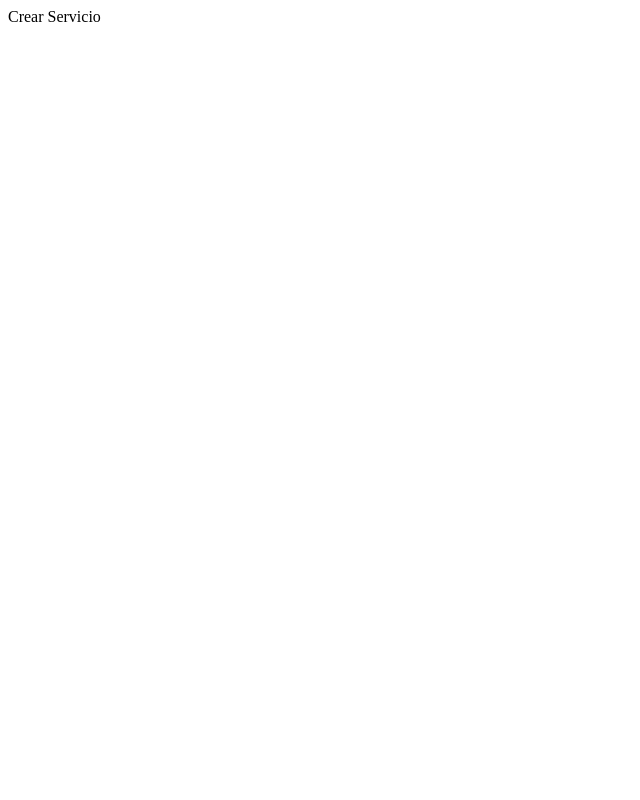
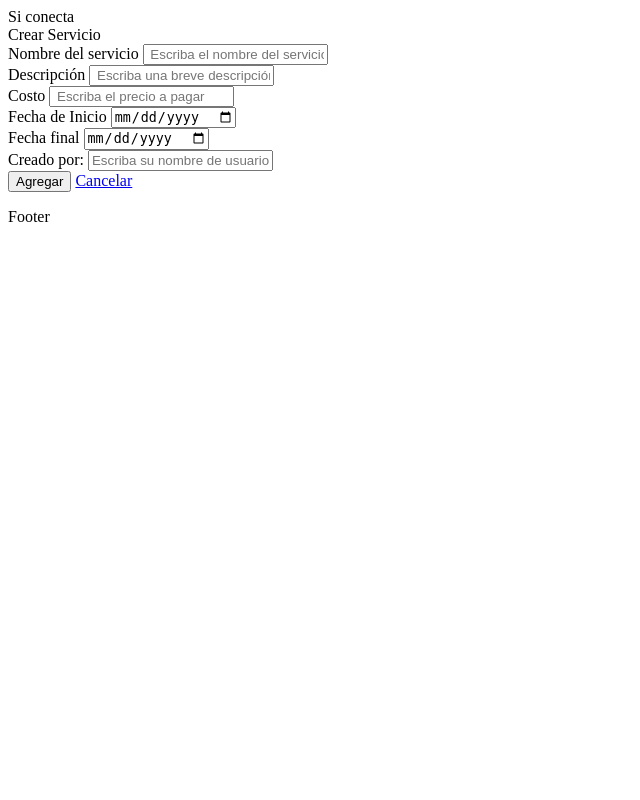
Before and after one commit to DayElvir/Regi_Proyect, a PHP site: page /Modulos/servicios/crear.php in a window 1280 px wide. Before the commit the part shown is almost empty. Shown: the whole page, without its empty margins (0-640 px from the left). Run offline with PHP 8.4, Linux system fonts and the light colour scheme.

Commit message:
actualizacion

```diff
--- a/Modulos/servicios/crear.php
+++ b/Modulos/servicios/crear.php
@@ -1 +1,125 @@
-Crear Servicio
+
+<?php
+
+include("../../conexionbd.php");
+
+if($_POST){
+   //Almacenacion de datos o recepcion
+   $nombre=isset($_POST["nombre"]) ? $_POST["nombre"] :"";
+   $descripcion=isset($_POST["descripcion"]) ? $_POST["descripcion"] :"";
+   $costo=isset($_POST["costo"]) ? $_POST["costo"] :"";
+   $inicio=isset($_POST["inicio"]) ? $_POST["inicio"] :"";
+   $final=isset($_POST["final"]) ? $_POST["final"] :"";
+   $creacion=isset($_POST["creacion"]) ? $_POST["creacion"] :"";
+
+   //echo $descripcion;
+  //conexion de base de datos
+ $sentencia=$conexion->prepare(" INSERT INTO `servicio`
+ (`ID`,`nombre_servicio`, `desc_servicio`,
+ `cost_servicio`, `fech_inicio`, `fech_final`,
+ `actualizado_por`) VALUES
+  (NULL, :nombre,:descripcion,
+   :costo, :inicio, :final, :creacion); ");
+    $sentencia->bindParam(":nombre",$nombre);
+    $sentencia->bindParam(":descripcion",$descripcion);
+    $sentencia->bindParam(":costo",$costo);
+    $sentencia->bindParam(":inicio",$inicio);
+   $sentencia->bindParam(":final",$final);
+   $sentencia->bindParam(":creacion",$creacion);
+   //$sentencia->execute();
+}
+
+//include("../../header.php");
+?>
+<div class="card">
+    <div class="card-header">
+        Crear Servicio</div>
+    <div class="card-body">
+      <form action="" enctype="multipart/form-data" method="post">
+
+      <div class="mb-3">
+            <label for="nombreservicio" class="form-label">Nombre del servicio</label>
+            <input
+                type="text"
+                class="form-control"
+                name="nombre"
+                id="nombre"
+                aria-describedby="helpId"
+                placeholder=" Escriba el nombre del servicio "  />
+        </div>
+
+        <div class="mb-3">
+            <label for="Descrip" class="form-label">Descripción</label>
+            <input
+                type="text"
+                class="form-control"
+                name="descripcion"
+                id="descripcion"
+                aria-describedby="helpId"
+                placeholder=" Escriba una breve descripción "  />
+        </div>
+
+        <div class="mb-3">
+            <label for="costoservicio" class="form-label">Costo</label>
+            <input
+                type="number"
+                class="form-control"
+                name="costo"
+                id="costo"
+                aria-describedby="helpId"
+                placeholder=" Escriba el precio a pagar "  />
+        </div>
+
+        <div class="mb-3">
+            <label for="inicio" class="form-label">Fecha de Inicio</label>
+            <input
+                type="date"
+                class="form-control"
+                name=inicio"
+                id="inicio"
+                aria-describedby="helpId"  />
+        </div>
+
+
+        <div class="mb-3">
+            <label for="final" class="form-label">Fecha final</label>
+            <input
+                type="date"
+                class="form-control"
+                name="final"
+                id="final"
+                aria-describedby="helpId"  />
+        </div>
+
+        <div class="mb-3">
+            <label for="creado" class="form-label">Creado por:</label>
+            <input
+                type="text"
+                class="form-control"
+                name="  creacion"
+                id="creacion"
+                aria-describedby="helpId"
+                placeholder="Escriba su nombre de usuario "  />
+        </div>
+       <button
+        type="submit"
+        class="btn btn-success"
+       >
+        Agregar
+       </button>
+
+      <a
+        name=""
+        id=""
+        class="btn btn-primary"
+        href="index.php"
+        role="button"
+        >Cancelar</a
+      >
+
+      </form>
+
+
+    </div>
+    <div class="card-footer text-muted">Footer</div>
+</div>
--- a/conexionbd.php
+++ b/conexionbd.php
@@ -9,8 +9,7 @@
 
     $conexion =new PDO( "mysql: host=$servidor;
     dbname=$basededatos",$usuario,$contrasena );
-
-
+   echo"Si conecta";
   } catch (Exception $error) {
 
     echo  $error->getMessage();
```
